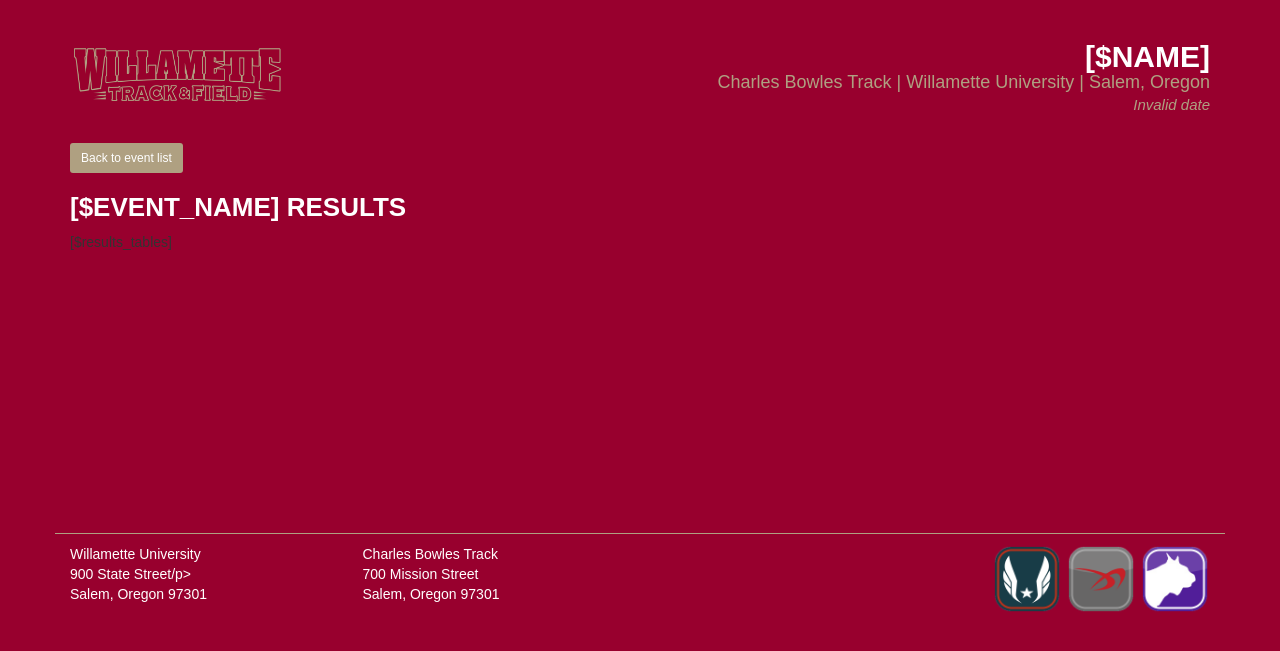
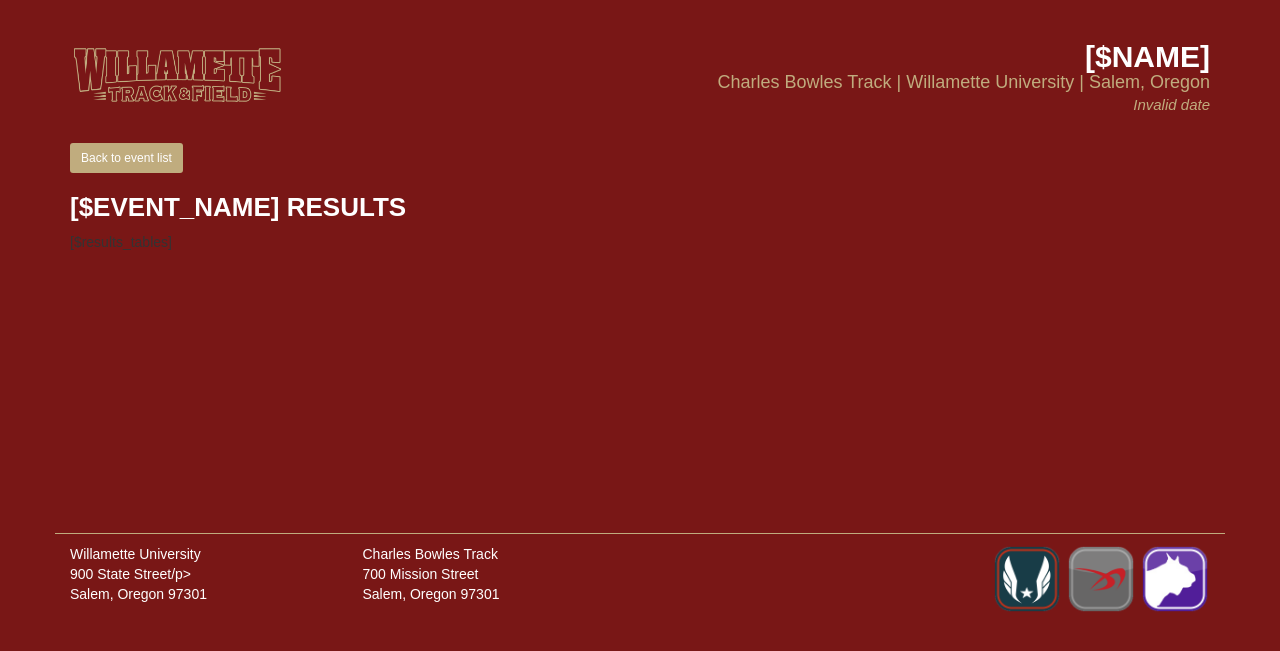
Before and after one commit to chrissabato/MeetPro, a PHP site: page /event_results.html in a window 1280 px wide. Shown: the top 651 px of the page. Run offline with PHP 8.4, Linux system fonts and the light colour scheme; some libraries are stand-ins or nearby versions.

Commit message:
Willamette
Update Willamette Template with web cardinal

```diff
--- a/Willamette/style.css
+++ b/Willamette/style.css
@@ -8,7 +8,7 @@
 
 body {
 	margin: 0px;
-	background-color: #98002e;
+	background-color: #791716;
 	padding-top: 20px;
 	padding-bottom: 20px;
 }
@@ -25,24 +25,24 @@ body {
 */
 a {
 	text-decoration:none;
-	color: #98002e;
+	color: #791716;
 }
 
 a:hover{
 	text-decoration:underline;
-	color: #afa081;
+	color: #c0ac7e;
 }
 .boldCell{
 	font-weight:bold;
 }
 .table>thead>tr>th{
-	background-color: #afa081;
+	background-color: #c0ac7e;
 	color: #fff;
 }
 .btn-primary
 {
 	color:#ffffff;
-	background-color:#afa081;
+	background-color:#c0ac7e;
 }
 .btn-primary:hover,.btn-primary:focus,.btn-primary:active,.btn-primary.active,.open .dropdown-toggle.btn-primary
 {
@@ -211,12 +211,12 @@ table.hzTable {
 	padding: 0;
 	font-size: 18px;
 	text-align: right;
-	color:#afa081;
+	color:#c0ac7e;
 }
 .header h5 {
 	margin: 0;
 	padding: 4px 0 10px 0;
-	color: #afa081;
+	color: #c0ac7e;
 	text-align: right;
 	font-size: 15px;
 	font-style: italic;
@@ -237,7 +237,7 @@ table.hzTable {
 .footer {
 	padding: 10px 0 0px 0;
 	color: #fff;
-	border-top: 1px solid #afa081;
+	border-top: 1px solid #c0ac7e;
 }
 .footer .icons{
 	text-align: right;
```
Also changed, not shown: other parts of Willamette/style.css (+13 -13 lines), Willamette/header.png.
